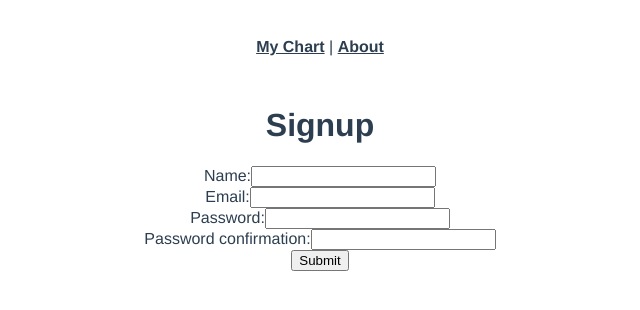
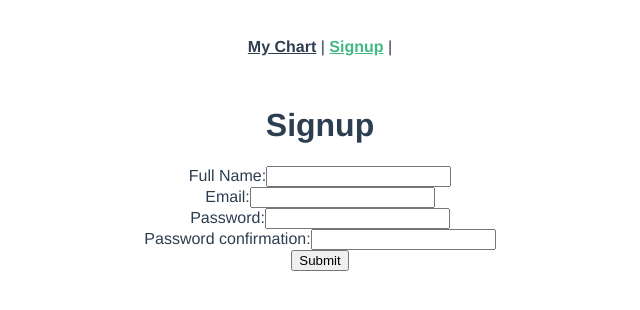
Before and after one commit to kellykaufman/Infinite-Loop-frontend, a Vue app: page /signup in a window 1280 px wide. Shown: the top 310 px of the page, without its empty margins (320-960 px from the left). Built offline with nearby package versions, Linux system fonts and the light colour scheme.

Commit message:
got signup to work

```diff
--- a/src/App.vue
+++ b/src/App.vue
@@ -2,7 +2,8 @@
   <div id="app">
     <div id="nav">
       <router-link to="/chart-index">My Chart</router-link> |
-      <router-link to="/about">About</router-link>
+      <router-link to="/signup">Signup</router-link>
+      |
     </div>
     <router-view />
   </div>
--- a/src/views/Signup.vue
+++ b/src/views/Signup.vue
@@ -6,8 +6,8 @@
         <li v-for="error in errors" v-bind:key="error">{{ error }}</li>
       </ul>
       <div>
-        <label>Name:</label>
-        <input type="text" v-model="newUserParams.name" />
+        <label>Full Name:</label>
+        <input type="text" v-model="newUserParams.full_name" />
       </div>
       <div>
         <label>Email:</label>
```
